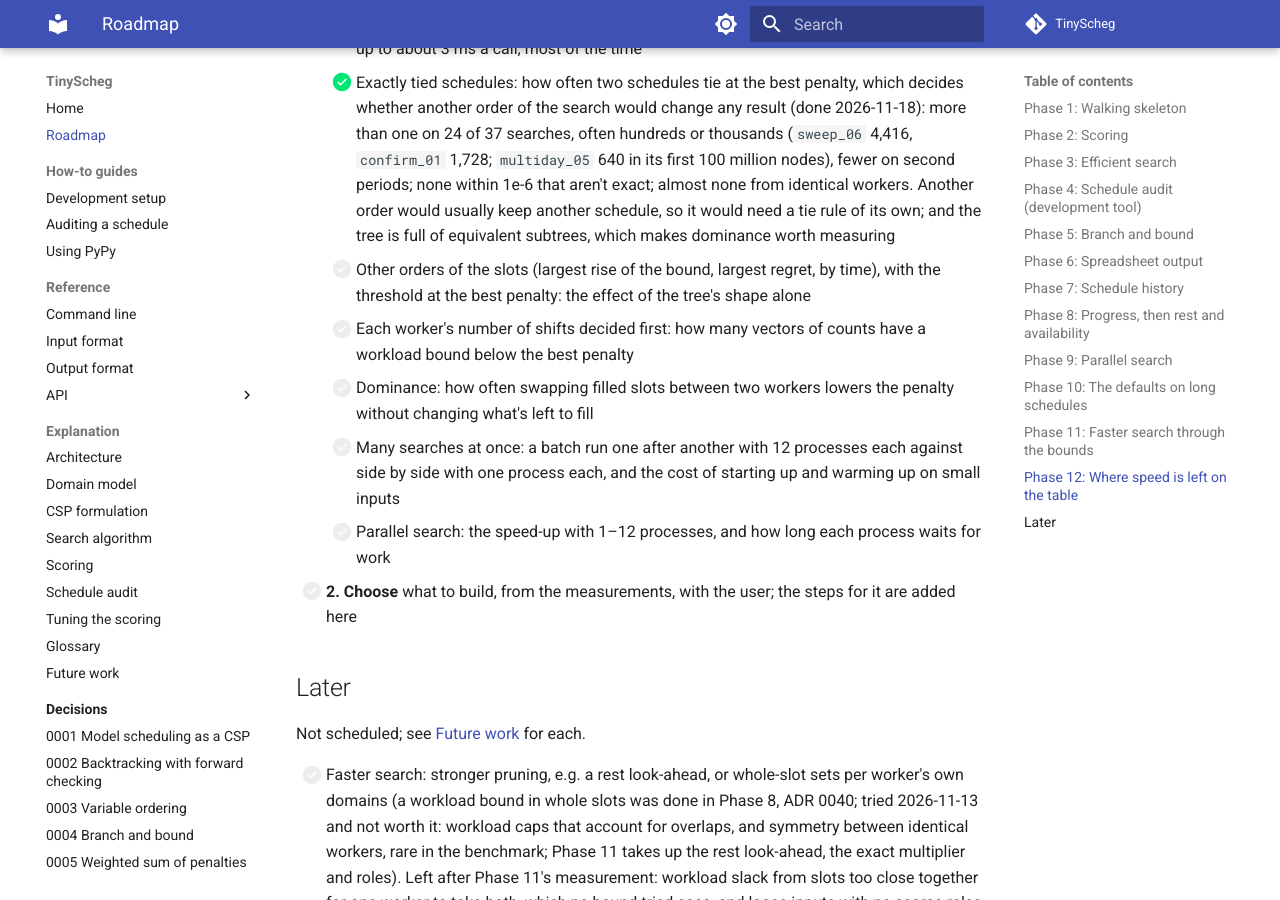
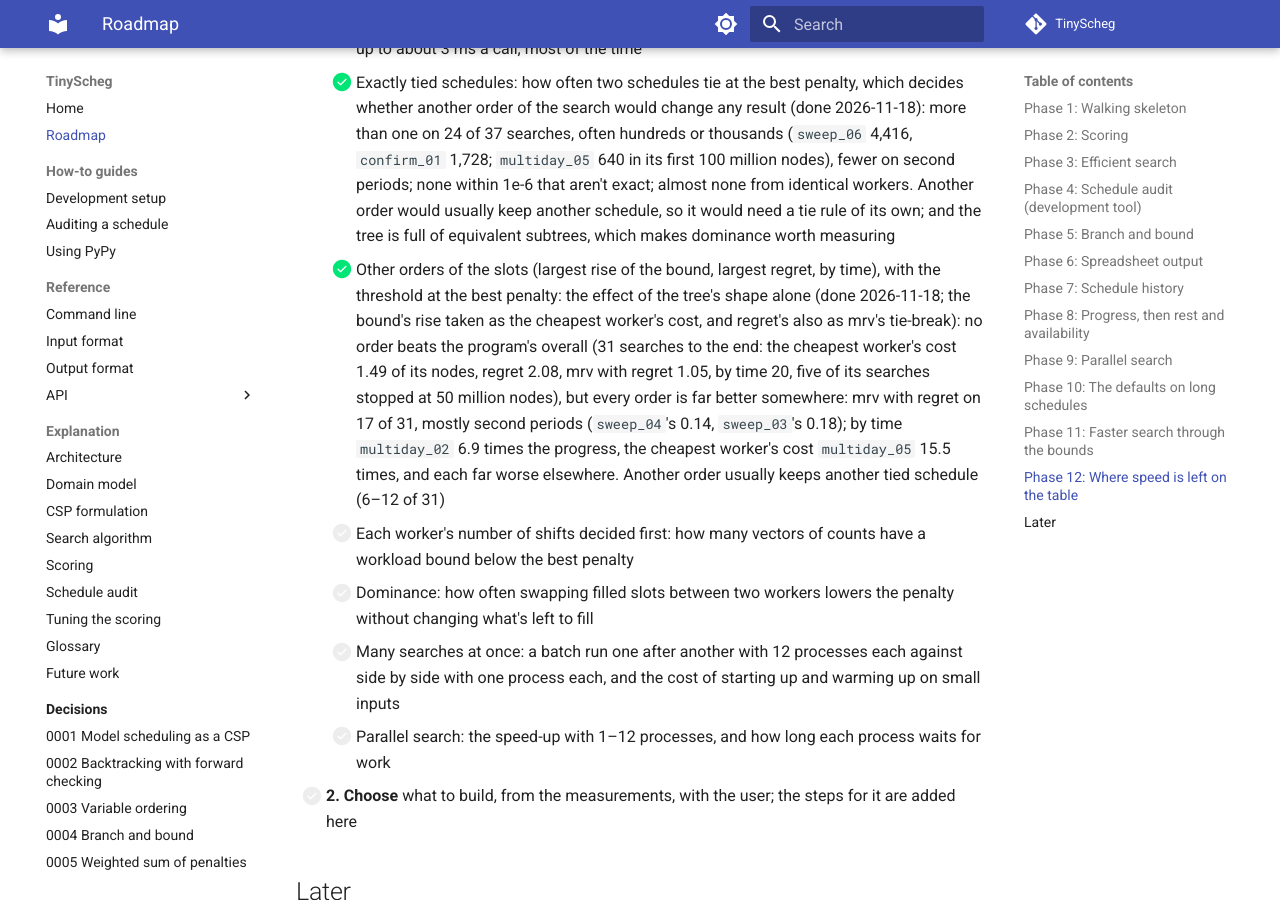
Before and after one commit to 3-kids-wearing-a-trenchcoat/TinyScheg, an MkDocs documentation site: the page built from docs/roadmap.md, in a window 1280 px wide and 900 px high, scrolled down 11945 px. Built offline with MkDocs 1.6.1 and Material for MkDocs 9.7.7, drawn with Linux system fonts in a browser that asks for light colours; comment, search, counter and statistics services are not loaded.

Commit message:
Roadmap: Phase 12 measurement 7 done, other orders of the slots
Co-Authored-By: Claude Opus 5.5 <noreply@anthropic.com>
Claude-Session: https://claude.ai/code/session_01F2KXFtMmJjZXRnwpgjXXPB

```diff
--- a/docs/roadmap.md
+++ b/docs/roadmap.md
@@ -400,8 +400,14 @@ and conclusions are reported to the user.
       nodes), fewer on second periods; none within 1e-6 that aren't exact; almost none from identical workers. Another
       order would usually keep another schedule, so it would need a tie rule of its own; and the tree is full of
       equivalent subtrees, which makes dominance worth measuring
-    - [ ] Other orders of the slots (largest rise of the bound, largest regret, by time), with the threshold at the
-      best penalty: the effect of the tree's shape alone
+    - [x] Other orders of the slots (largest rise of the bound, largest regret, by time), with the threshold at the
+      best penalty: the effect of the tree's shape alone (done 2026-11-18; the bound's rise taken as the cheapest
+      worker's cost, and regret's also as mrv's tie-break): no order beats the program's overall (31 searches to
+      the end: the cheapest worker's cost 1.49 of its nodes, regret 2.08, mrv with regret 1.05, by time 20, five
+      of its searches stopped at 50 million nodes), but every order is far better somewhere: mrv with regret on 17
+      of 31, mostly second periods (`sweep_04`'s 0.14, `sweep_03`'s 0.18); by time `multiday_02` 6.9 times the
+      progress, the cheapest worker's cost `multiday_05` 15.5 times, and each far worse elsewhere. Another order
+      usually keeps another tied schedule (6–12 of 31)
     - [ ] Each worker's number of shifts decided first: how many vectors of counts have a workload bound below the
       best penalty
     - [ ] Dominance: how often swapping filled slots between two workers lowers the penalty without changing what's
```
